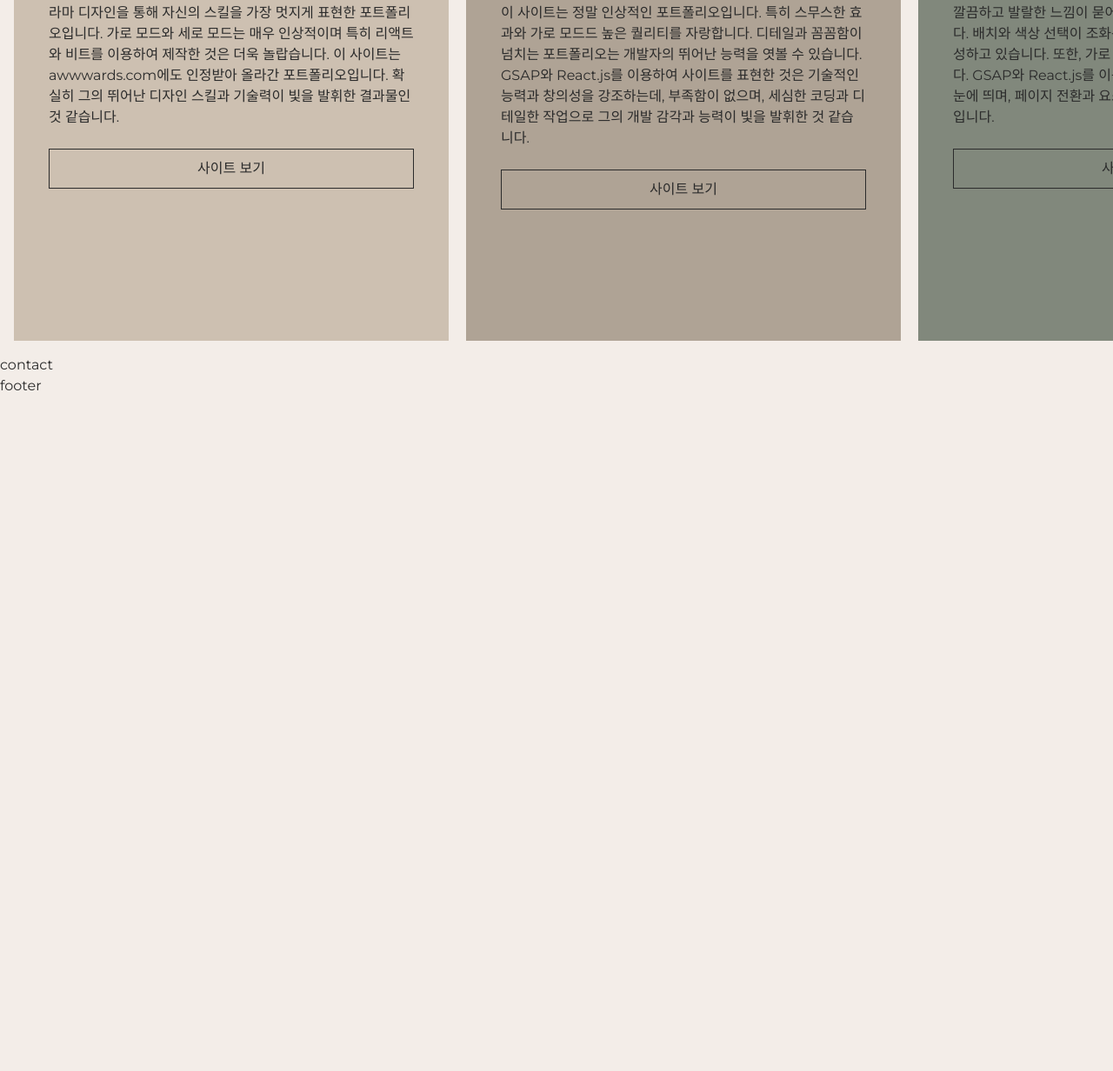
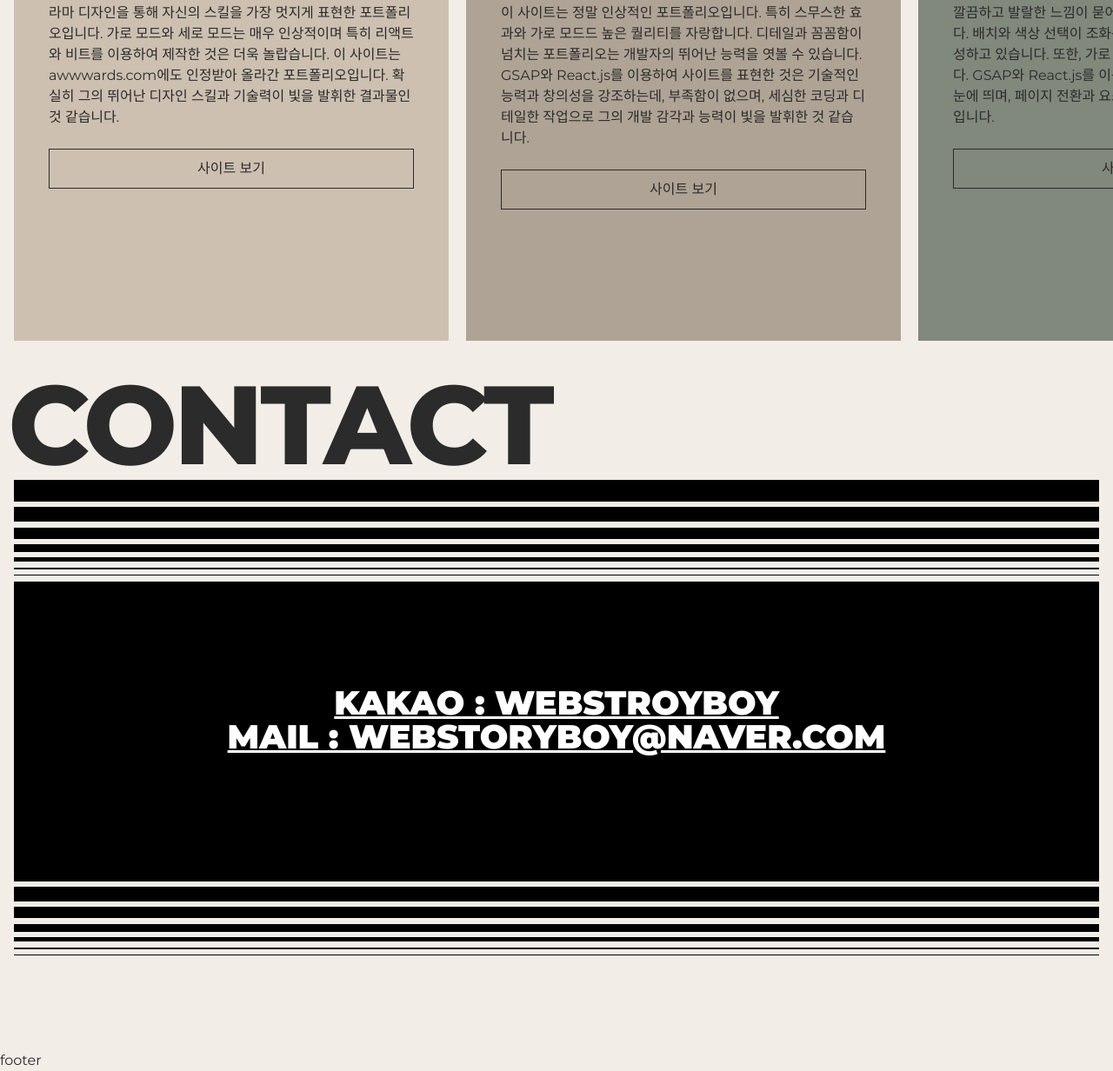
Before and after one commit to shinleehyeon/port2023-vite, a website: page src/index.html in a window 1280 px wide. Shown: the part 5184-6416 px from the top of the page at 87% size. Before the commit the page ends 5640 px from the top, so only its background shows below. Drawn offline with Linux system fonts and the light colour scheme; a small style sheet from the web is missing; a web font is replaced by a local one.

Commit message:
🤓 연락처 완료

```diff
--- a/src/assets/css/section/contact.css
+++ b/src/assets/css/section/contact.css
@@ -1,3 +1,112 @@
 #contact {
+    height: 100vh;
+}
+.contact__inner {
+    width: 100%;
+    height: 100%;
+    padding: 16px;
+    align-items: flex-start;
+    justify-content: flex-end;
+    flex-direction: column;
+}
+.contact__title {
+    font-size: 10vw;
+    text-transform: uppercase;
+    line-height: 1;
+    font-weight: 800;
+    white-space: nowrap;
+    text-indent: -0.5vw;
+    letter-spacing: -0.3vw;
+}
+.contact__text {
+    width: 100%;
+    height: 40vh;
+    background-color: var(--black);
+    color: var(--white);
+    display: flex;
+    align-items: center;
+    justify-content: center;
+    flex-direction: column;
+    position: relative;
+}
+.contact__text .text {
+    font-size: 3vw;
+    line-height: 1;
+    font-weight: 900;
+    text-transform: uppercase;
+    text-decoration: underline;
+    text-align: center;
+    position: relative;
+    z-index: 100;
+    transition: all 0.3s;
+    cursor: all-scroll;
+}
 
+.contact__lines .line {
+    display: block;
+    width: 100%;
+    height: 1px;
+    background-color: var(--black);
+    margin-bottom: 0.5vw;
 }
+.contact__lines.top .line {
+    margin-top: 0.5vw;
+    margin-bottom: 0;
+    display: none;
+}
+.contact__lines.top .line:nth-child(1){
+    height: 1px;
+}
+.contact__lines.top .line:nth-child(2){
+    height: 2px;
+}
+.contact__lines.top .line:nth-child(3){
+    height: 5px;
+}
+.contact__lines.top .line:nth-child(4){
+    height: 9px;
+}
+.contact__lines.top .line:nth-child(5){
+    height: 13px;
+}
+.contact__lines.top .line:nth-child(6){
+    height: 17px;
+}
+.contact__lines.top .line:nth-child(7){
+    height: 25px;
+}
+.contact__lines .line:nth-child(1){
+    height: 25px;
+}
+.contact__lines .line:nth-child(2){
+    height: 17px;
+}
+.contact__lines .line:nth-child(3){
+    height: 13px;
+}
+.contact__lines .line:nth-child(4){
+    height: 9px;
+}
+.contact__lines .line:nth-child(5){
+    height: 5px;
+}
+.contact__lines .line:nth-child(6){
+    height: 2px;
+}
+.contact__lines .line:nth-child(7){
+    height: 1px;
+}
+
+@media (max-width: 800px){
+    .contact__title {
+        display: none;
+    }
+    .contact__lines.top .line {
+        display: block;
+    }
+    .contact__text .text {
+        font-size: 24px;
+        padding: 0 16px;
+        word-break: break-all;
+    }
+}
--- a/src/index.html
+++ b/src/index.html
@@ -361,7 +361,37 @@
         <!-- //port -->
 
         <section id="contact">
-            contact
+            <div class="contact__inner">
+                <h2 class="contact__title">Contact</h2>
+                <div class="contact__lines" aria-hidden="true">
+                    <span class="line"></span>
+                    <span class="line"></span>
+                    <span class="line"></span>
+                    <span class="line"></span>
+                    <span class="line"></span>
+                    <span class="line"></span>
+                    <span class="line"></span>
+                </div>
+                <div class="contact__text">
+                    <div class="text">
+                        <div>
+                            <a href="https://open.kakao.com/o/gM7YLzwf" target="_blank">KAKAO : Webstroyboy</a>
+                        </div>
+                        <div>
+                            <a href="mailto:webstoryboy@naver.com" target="_blank">mail : WEBSTORYBOY@NAVER.COM</a>
+                        </div>
+                    </div>
+                </div>
+                <div class="contact__lines bottom" aria-hidden="true">
+                    <span class="line"></span>
+                    <span class="line"></span>
+                    <span class="line"></span>
+                    <span class="line"></span>
+                    <span class="line"></span>
+                    <span class="line"></span>
+                    <span class="line"></span>
+                </div>
+            </div>
         </section>
         <!-- //contact -->
     </main>
```
